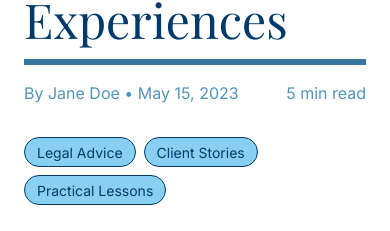
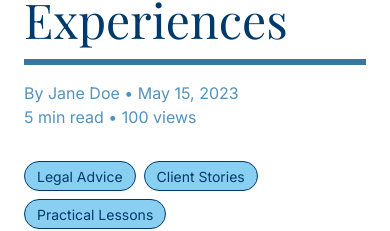
Before and after one commit to karllogdat/lexmeet-group4-template, a React (Vite) app: page /everyday-law/blog in a window 390 px wide. Shown: the part 465-696 px from the top of the page. Built offline with nearby package versions, Linux system fonts and the light colour scheme; a web font is replaced by a local one.

Commit message:
fix: added static view count

```diff
--- a/src/pages/EverydayLawBlogPage.jsx
+++ b/src/pages/EverydayLawBlogPage.jsx
@@ -98,9 +98,9 @@ export default function EverydayLawBlogPage() {
 
         <hr className="w-full border-g4-700 border-b-[5px]" />
 
-        <div className="w-full flex justify-between">
+        <div className="w-full flex flex-col lg:flex-row justify-between">
           <p className="g4-body text-g4-600">By Jane Doe • May 15, 2023</p>
-          <p className="g4-body text-g4-600">5 min read</p>
+          <p className="g4-body text-g4-600">5 min read • 100 views</p>
         </div>
       </div>
 
```
